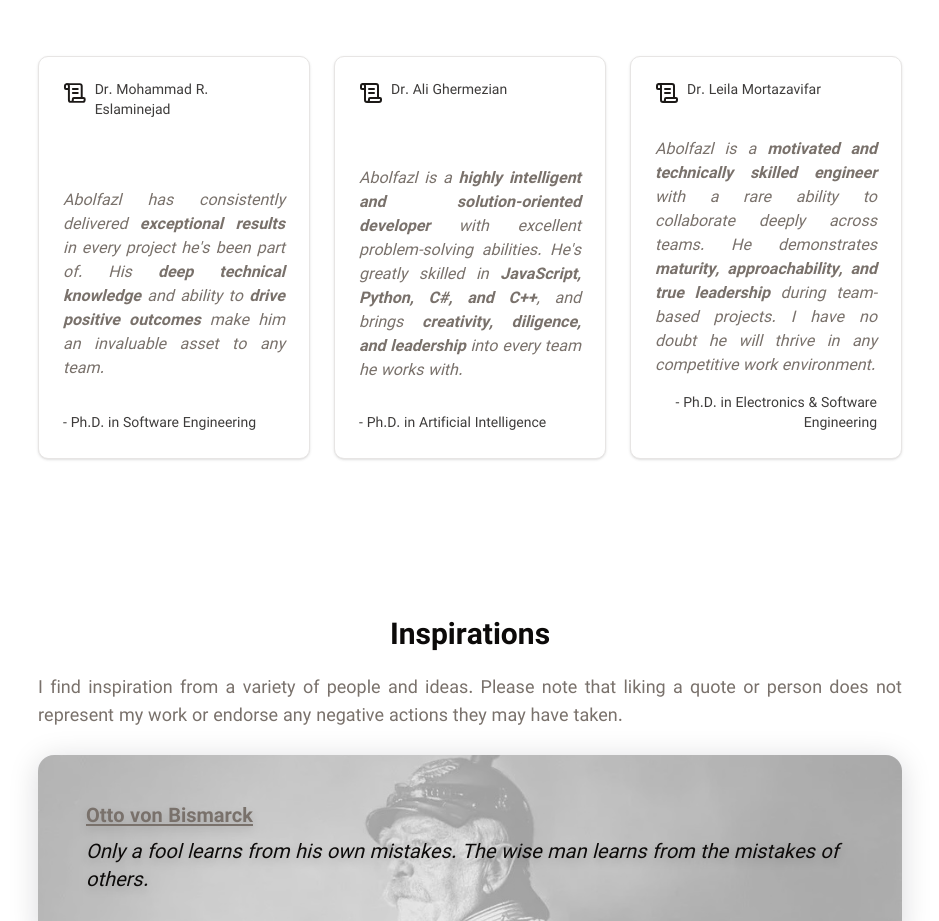
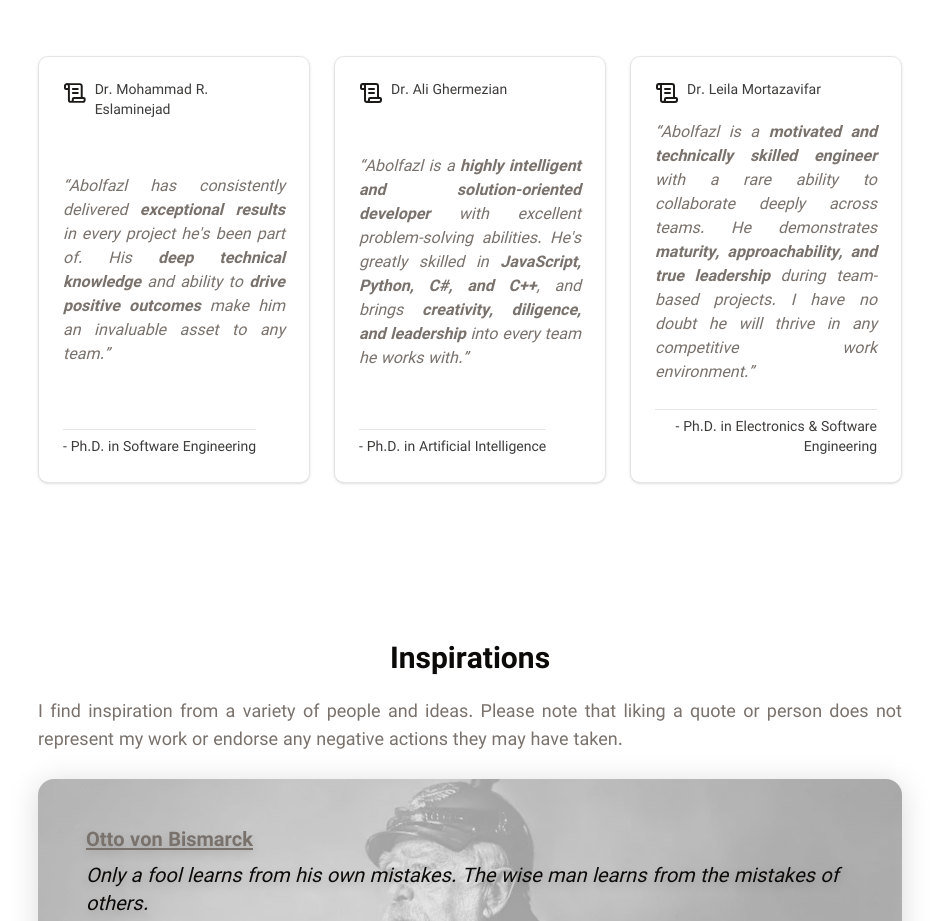
Before and after one commit to abolfazlchaman/next-portfolio, a Next.js app: page /en in a window 1280 px wide. Shown: the part 5290-6211 px from the top of the page, without its empty margins (170-1109 px from the left). Built offline with nearby package versions, Linux system fonts and the light colour scheme.

Commit message:
reference section changes

```diff
--- /dev/null
+++ b/components/references/reference-card-skeleton.tsx
@@ -0,0 +1,26 @@
+'use client';
+
+import { Card, CardContent } from '@/components/ui/card';
+import { Skeleton } from '@/components/ui/skeleton';
+
+export function ReferenceCardSkeleton() {
+  return (
+    <Card className='min-h-full hover:shadow-lg transition-shadow'>
+      <CardContent className='p-6'>
+        <div className='flex items-start gap-4 min-h-full flex-col justify-between'>
+          <div className='flex items-start gap-2'>
+            <Skeleton className='h-6 w-6 rounded-full' />
+            <Skeleton className='h-4 w-32' />
+          </div>
+          <hr />
+          <div className='space-y-2 w-full'>
+            <Skeleton className='h-4 w-full' />
+            <Skeleton className='h-4 w-3/4' />
+            <Skeleton className='h-4 w-5/6' />
+          </div>
+          <Skeleton className='h-4 w-40 self-end' />
+        </div>
+      </CardContent>
+    </Card>
+  );
+}
--- a/components/references/reference-card.tsx
+++ b/components/references/reference-card.tsx
@@ -25,14 +25,13 @@ export function ReferenceCard({ id, dictionary }: ReferenceCardProps) {
               <ScrollText className='h-6 w-6 text-primary' />
               <p className='text-sm font-medium text-foreground/80'>{reference.by_name}</p>
             </div>
-            <hr />
-            <p
+            <q
               className='text-muted-foreground italic text-justify'
               dangerouslySetInnerHTML={{ __html: reference.text }}
             />
-            <p className='text-sm font-medium text-foreground/80 text-right'>
-              - {reference.by_title}
-            </p>
+            <div className='text-sm font-medium text-foreground/80 text-right'>
+              <hr className='my-2 text-foreground w-full' />- {reference.by_title}
+            </div>
           </div>
         </CardContent>
       </Card>
--- a/components/references/reference-section.tsx
+++ b/components/references/reference-section.tsx
@@ -1,6 +1,3 @@
-'use client';
-
-import { motion } from 'framer-motion';
 import { Dictionary } from '@/types/dictionary';
 import { ReferenceCard } from './reference-card';
 
@@ -12,13 +9,7 @@ export function ReferenceSection({ dictionary }: ReferenceSectionProps) {
   return (
     <section className='py-16 md:py-24'>
       <div className='container'>
-        <motion.h2
-          initial={{ opacity: 0, y: 20 }}
-          animate={{ opacity: 1, y: 0 }}
-          transition={{ duration: 0.5 }}
-          className='text-3xl font-bold text-center mb-12'>
-          {dictionary.references.title}
-        </motion.h2>
+        <h2 className='text-3xl font-bold text-center mb-12'>{dictionary.references.title}</h2>
 
         <div className='grid grid-cols-1 md:grid-cols-2 lg:grid-cols-3 gap-6'>
           <ReferenceCard
```
